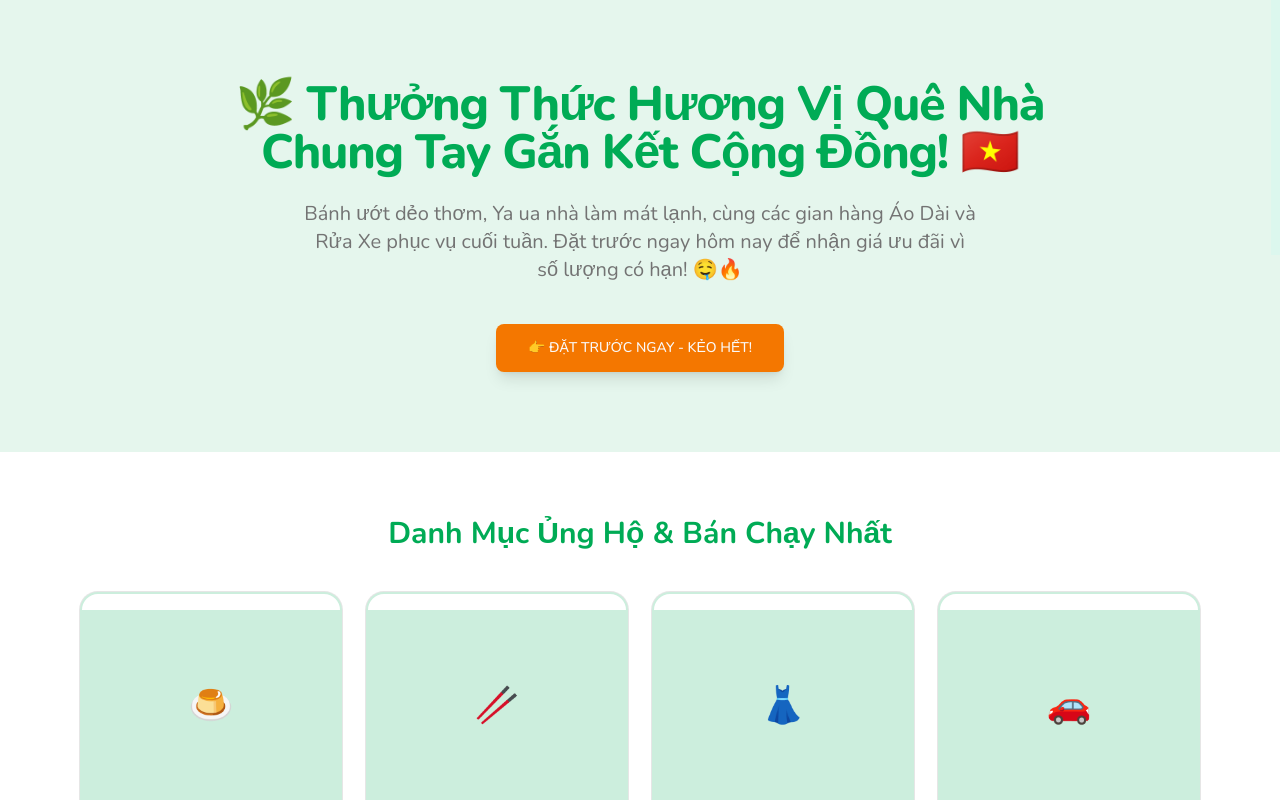
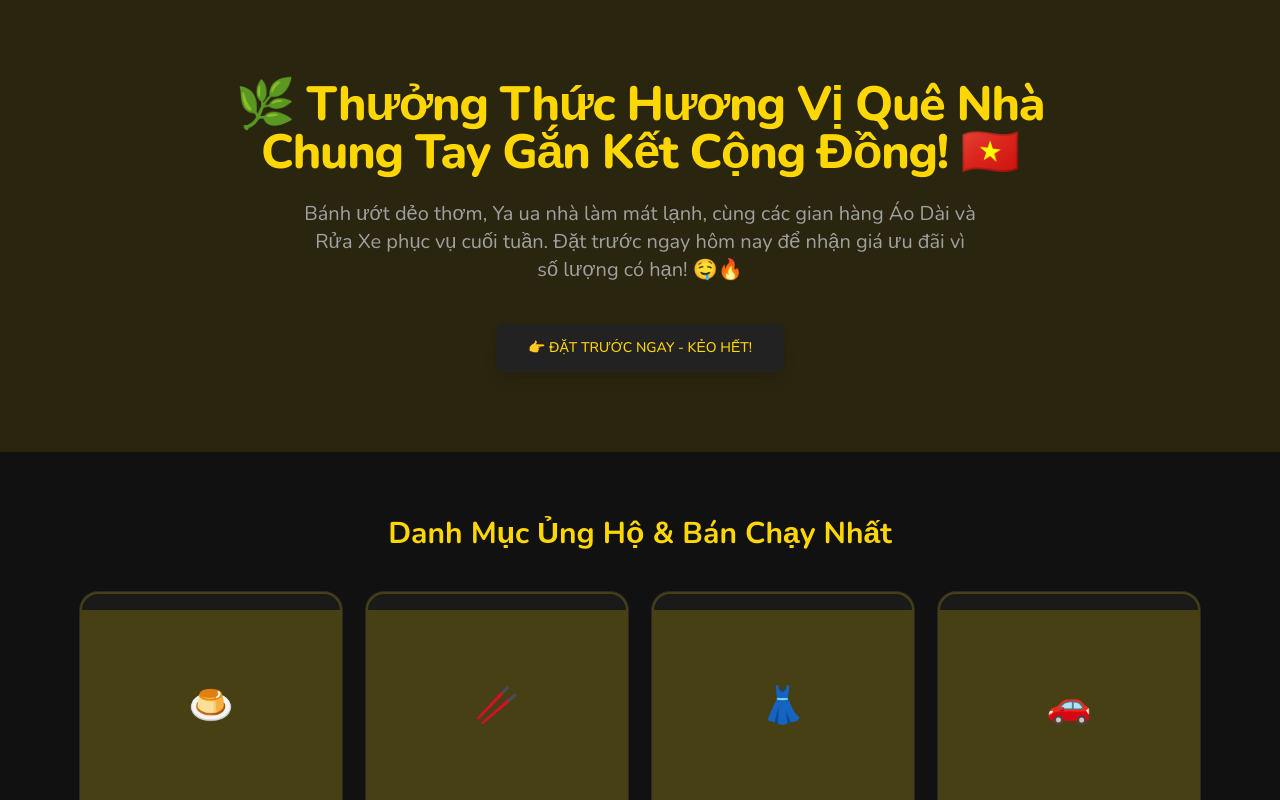
Before and after one commit to hieuliem/community-market, a Next.js app: page / in a window 1280 px wide. Shown: the top 800 px of the page. Built offline with nearby package versions, Linux system fonts and the light colour scheme.

Commit message:
style: change theme to Black & Gold

```diff
--- a/src/app/globals.css
+++ b/src/app/globals.css
@@ -49,72 +49,72 @@
 }
 
 :root {
-  --background: oklch(1 0 0);
-  --foreground: oklch(0.145 0 0);
-  --card: oklch(1 0 0);
-  --card-foreground: oklch(0.145 0 0);
-  --popover: oklch(1 0 0);
-  --popover-foreground: oklch(0.145 0 0);
-  --primary: oklch(0.623 0.214 159.4); /* Green */
-  --primary-foreground: oklch(0.985 0 0);
-  --secondary: oklch(0.7 0.2 60); /* Orange */
-  --secondary-foreground: oklch(0.985 0 0);
-  --muted: oklch(0.97 0 0);
-  --muted-foreground: oklch(0.556 0 0);
-  --accent: oklch(0.97 0 0);
-  --accent-foreground: oklch(0.205 0 0);
-  --destructive: oklch(0.577 0.245 27.325);
-  --border: oklch(0.922 0 0);
-  --input: oklch(0.922 0 0);
-  --ring: oklch(0.708 0 0);
-  --chart-1: oklch(0.87 0 0);
-  --chart-2: oklch(0.556 0 0);
-  --chart-3: oklch(0.439 0 0);
-  --chart-4: oklch(0.371 0 0);
-  --chart-5: oklch(0.269 0 0);
+  --background: #111111;
+  --foreground: #f8f8f8;
+  --card: #1a1a1a;
+  --card-foreground: #f8f8f8;
+  --popover: #1a1a1a;
+  --popover-foreground: #f8f8f8;
+  --primary: #FFD700; /* Gold */
+  --primary-foreground: #000000; /* Black text */
+  --secondary: #222222;
+  --secondary-foreground: #FFD700;
+  --muted: #2a2a2a;
+  --muted-foreground: #a0a0a0;
+  --accent: #2a2a2a;
+  --accent-foreground: #FFD700;
+  --destructive: #ef4444;
+  --border: #333333;
+  --input: #333333;
+  --ring: #FFD700;
+  --chart-1: #FFD700;
+  --chart-2: #E6C200;
+  --chart-3: #CCA300;
+  --chart-4: #B38F00;
+  --chart-5: #997A00;
   --radius: 0.625rem;
-  --sidebar: oklch(0.985 0 0);
-  --sidebar-foreground: oklch(0.145 0 0);
-  --sidebar-primary: oklch(0.205 0 0);
-  --sidebar-primary-foreground: oklch(0.985 0 0);
-  --sidebar-accent: oklch(0.97 0 0);
-  --sidebar-accent-foreground: oklch(0.205 0 0);
-  --sidebar-border: oklch(0.922 0 0);
-  --sidebar-ring: oklch(0.708 0 0);
+  --sidebar: #1a1a1a;
+  --sidebar-foreground: #f8f8f8;
+  --sidebar-primary: #FFD700;
+  --sidebar-primary-foreground: #000000;
+  --sidebar-accent: #2a2a2a;
+  --sidebar-accent-foreground: #FFD700;
+  --sidebar-border: #333333;
+  --sidebar-ring: #FFD700;
 }
 
 .dark {
-  --background: oklch(0.145 0 0);
-  --foreground: oklch(0.985 0 0);
-  --card: oklch(0.205 0 0);
-  --card-foreground: oklch(0.985 0 0);
-  --popover: oklch(0.205 0 0);
-  --popover-foreground: oklch(0.985 0 0);
-  --primary: oklch(0.623 0.214 159.4);
-  --primary-foreground: oklch(0.985 0 0);
-  --secondary: oklch(0.7 0.2 60);
-  --secondary-foreground: oklch(0.985 0 0);
-  --muted: oklch(0.269 0 0);
-  --muted-foreground: oklch(0.708 0 0);
-  --accent: oklch(0.269 0 0);
-  --accent-foreground: oklch(0.985 0 0);
-  --destructive: oklch(0.704 0.191 22.216);
-  --border: oklch(1 0 0 / 10%);
-  --input: oklch(1 0 0 / 15%);
-  --ring: oklch(0.556 0 0);
-  --chart-1: oklch(0.87 0 0);
-  --chart-2: oklch(0.556 0 0);
-  --chart-3: oklch(0.439 0 0);
-  --chart-4: oklch(0.371 0 0);
-  --chart-5: oklch(0.269 0 0);
-  --sidebar: oklch(0.205 0 0);
-  --sidebar-foreground: oklch(0.985 0 0);
-  --sidebar-primary: oklch(0.488 0.243 264.376);
-  --sidebar-primary-foreground: oklch(0.985 0 0);
-  --sidebar-accent: oklch(0.269 0 0);
-  --sidebar-accent-foreground: oklch(0.985 0 0);
-  --sidebar-border: oklch(1 0 0 / 10%);
-  --sidebar-ring: oklch(0.556 0 0);
+  --background: #111111;
+  --foreground: #f8f8f8;
+  --card: #1a1a1a;
+  --card-foreground: #f8f8f8;
+  --popover: #1a1a1a;
+  --popover-foreground: #f8f8f8;
+  --primary: #FFD700;
+  --primary-foreground: #000000;
+  --secondary: #222222;
+  --secondary-foreground: #FFD700;
+  --muted: #2a2a2a;
+  --muted-foreground: #a0a0a0;
+  --accent: #2a2a2a;
+  --accent-foreground: #FFD700;
+  --destructive: #ef4444;
+  --border: #333333;
+  --input: #333333;
+  --ring: #FFD700;
+  --chart-1: #FFD700;
+  --chart-2: #E6C200;
+  --chart-3: #CCA300;
+  --chart-4: #B38F00;
+  --chart-5: #997A00;
+  --sidebar: #1a1a1a;
+  --sidebar-foreground: #f8f8f8;
+  --sidebar-primary: #FFD700;
+  --sidebar-primary-foreground: #000000;
+  --sidebar-accent: #2a2a2a;
+  --sidebar-accent-foreground: #FFD700;
+  --sidebar-border: #333333;
+  --sidebar-ring: #FFD700;
 }
 
 @layer base {
```
